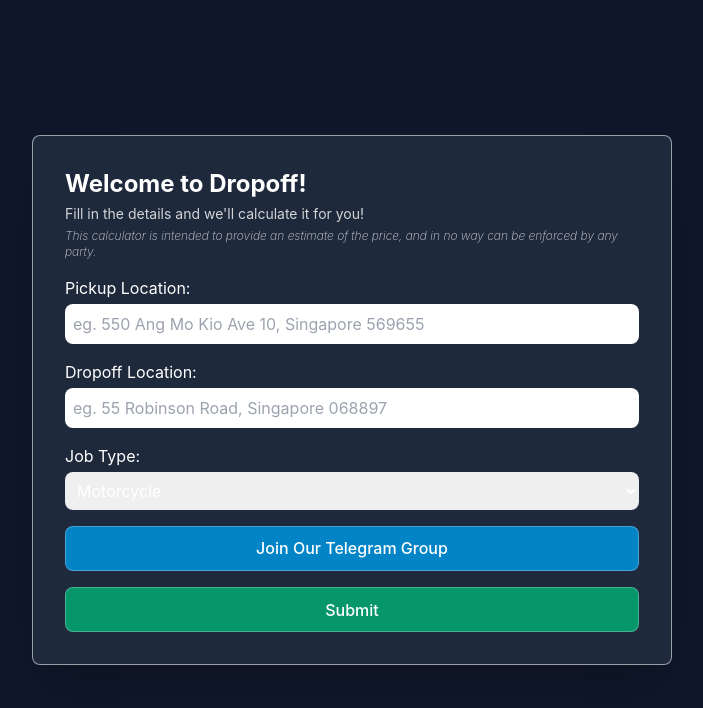
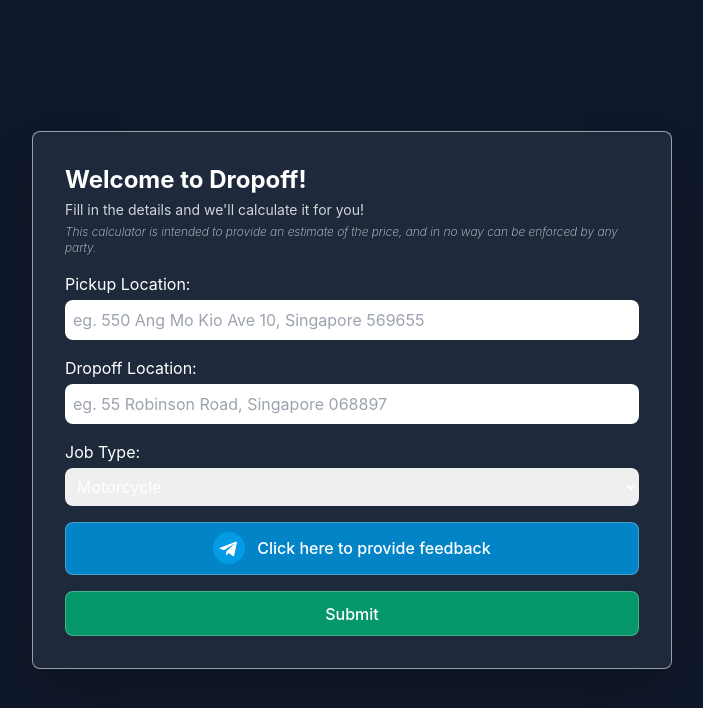
Before and after one commit to Khairul-Ikhwan/dropoff, a React (Vite) app in the folder dropoff-calculator-frontend/: page / in a window 1280 px wide. Shown: the top 708 px of the page, without its empty margins (288-991 px from the left). Built offline with nearby package versions, Linux system fonts and the light colour scheme.

Commit message:
Updates tele button
- it's now more descriptive

```diff
--- a/dropoff-calculator-frontend/src/features/CalcDisplay.tsx
+++ b/dropoff-calculator-frontend/src/features/CalcDisplay.tsx
@@ -34,7 +34,10 @@
         className="w-full border border-white/25 hover:bg-white hover:border-white-600 hover:text-black hover:border-2 bg-sky-600"
         onClick={handleTelegramGroup}
       >
-        Join Our Telegram Group
+        <span className="flex items-center justify-center w-full gap-3">
+          <img src="/assets/telegram.png" className="w-8" />
+          Click here to provide feedback
+        </span>
       </button>
       <button
         className="w-full border border-white/25 hover:bg-white hover:border-sky-600 hover:text-black hover:border-2 bg-emerald-600"
--- a/dropoff-calculator-frontend/src/features/CalcForm.tsx
+++ b/dropoff-calculator-frontend/src/features/CalcForm.tsx
@@ -6,6 +6,7 @@
 function CalcForm() {
   const [calculated, setCalculated] = useState(false);
   const [error, setError] = useState<string | null>(null); // State to hold error message
+  const [loading, setLoading] = useState(false); // State to hold loading status
 
   const handleTelegramGroup = () => {
     window.open("https://t.me/dropoffsg", "_blank"); // Open external link in a new tab
@@ -13,6 +14,7 @@
 
   const handleSubmit = async (e: React.FormEvent<HTMLFormElement>) => {
     e.preventDefault();
+    setLoading(true);
     const form = e.currentTarget;
 
     // Use FormData to extract form values
@@ -36,6 +38,7 @@
 
       if (!response.ok) {
         // Handle HTTP errors
+        setLoading(false);
         throw new Error(`HTTP error! status: ${response.status}`);
       }
 
@@ -64,9 +67,10 @@
           distance: validDistance,
         });
       }
-
+      setLoading(false);
       setCalculated(true); // Proceed to CalcDisplay on success
     } catch (error) {
+      setLoading(false);
       console.error("Error:", error);
       setError("Something went wrong. Please try again later."); // Set error message
       setTimeout(() => {
@@ -133,13 +137,17 @@
             className="w-full border border-white/25 hover:bg-white hover:border-white-600 hover:text-black hover:border-2 bg-sky-600"
             onClick={handleTelegramGroup}
           >
-            Join Our Telegram Group
+            <span className="flex items-center justify-center w-full gap-3">
+              <img src="/assets/telegram.png" className="w-8" />
+              Click here to provide feedback
+            </span>
           </button>
           <button
             className="border border-white/25 hover:bg-white hover:border-sky-600 hover:text-black hover:border-2 bg-emerald-600"
             type="submit"
+            disabled={loading}
           >
-            Submit
+            {loading ? "Checking Price..." : "Submit"}
           </button>
         </form>
       ) : (
```
Also changed, not shown: dropoff-calculator-frontend/public/assets/telegram.png (added), 1 other file (tests, documents, lock files or other folders).
